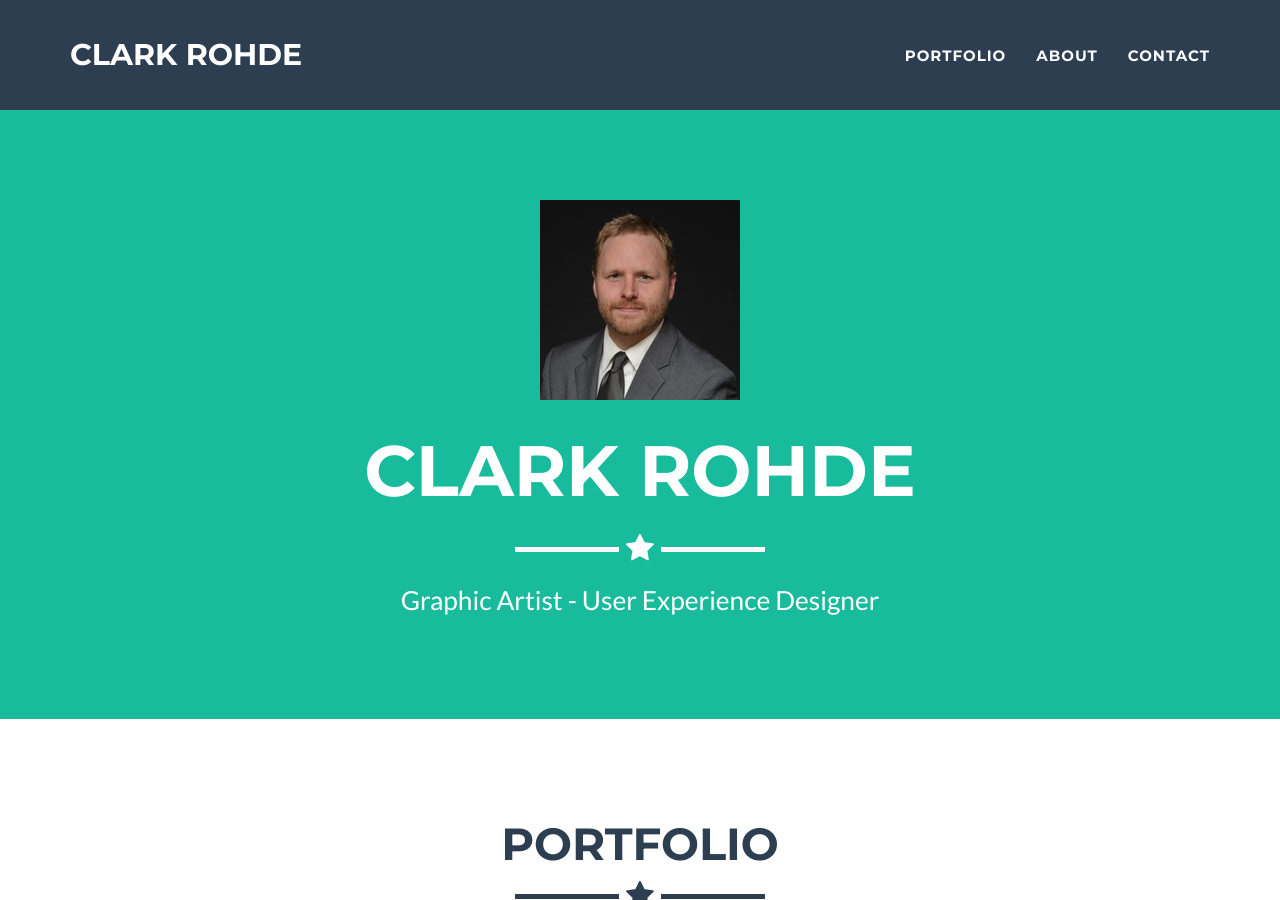
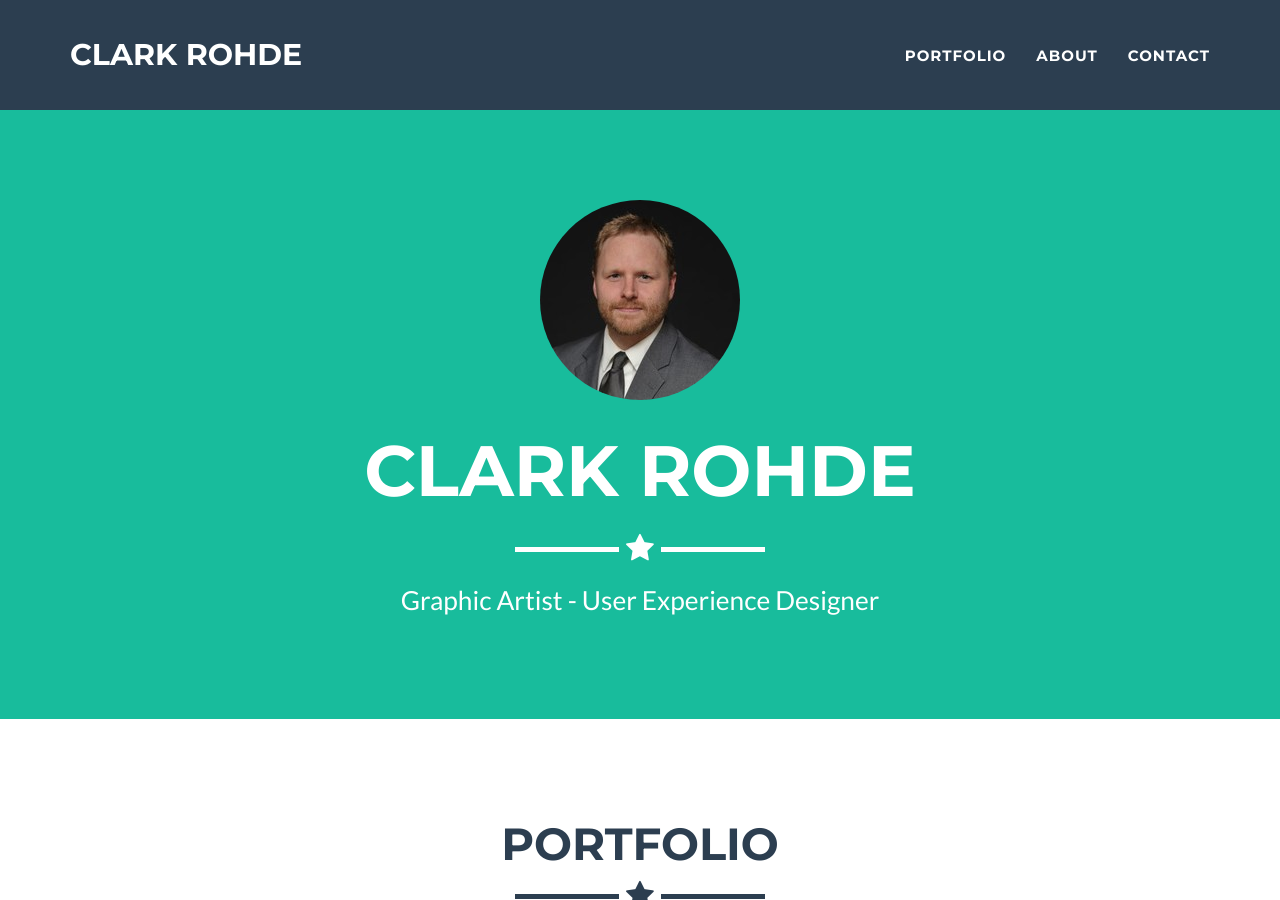
Before and after one commit to DesignClark/designclark.github.io, a Jekyll site: the page built from _posts/2014-07-18-project-1.markdown, in a window 1280 px wide and 900 px high. Built offline with Jekyll 4.4.1, drawn with Linux system fonts in a browser that asks for light colours.

Commit message:
Update header.html

```diff
--- a/_includes/header.html
+++ b/_includes/header.html
@@ -3,7 +3,7 @@
   <div class="container">
     <div class="row">
       <div class="col-lg-12">
-        <img class="img-responsive" src="img/githubprofilepic.jpeg" alt="profile-pic" />
+        <img class="img-responsive round-eye" src="img/githubprofilepic.jpeg" alt="profile-pic" />
         <div class="intro-text">
           <span class="name">{{ site.title }}</span>
           <hr class="star-light" />
```
